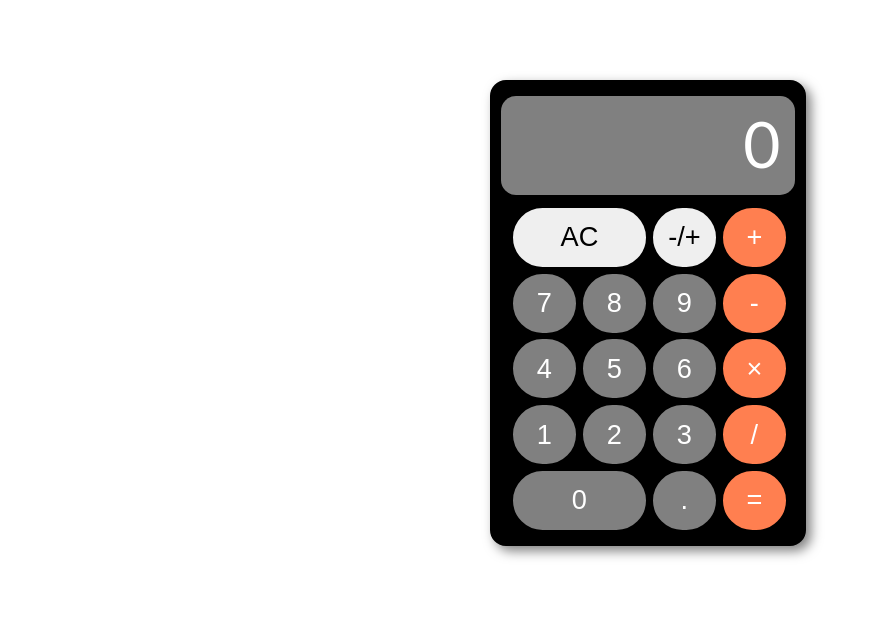
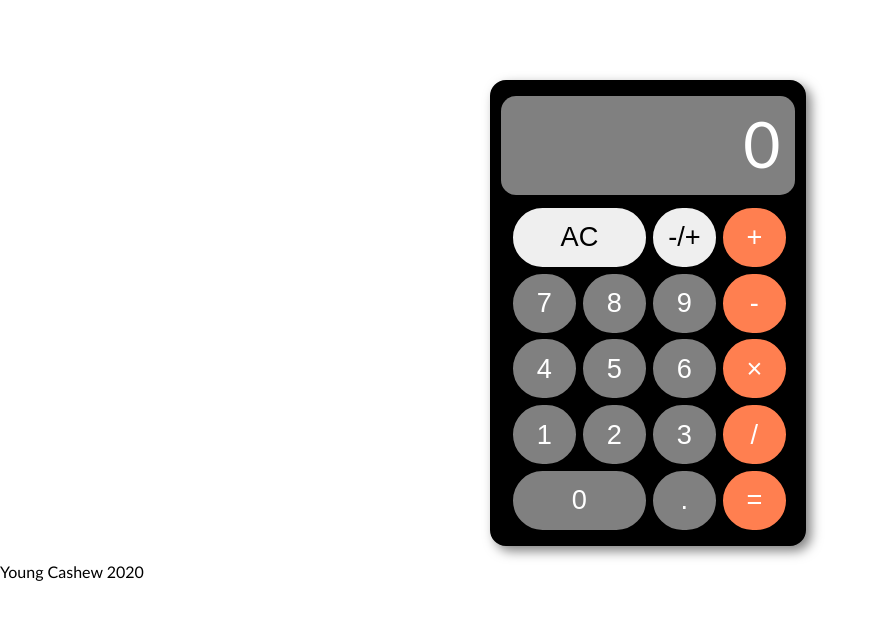
Before and after one commit to AntwuanDixon/top-calculator, a plain HTML site: page index-attempt-2.html in a window 1280 px wide. Shown: the whole page, without its empty margins (0-881 px from the left). Drawn offline with Linux system fonts and the light colour scheme.

Commit message:
add branding

```diff
--- a/index-attempt-2.html
+++ b/index-attempt-2.html
@@ -36,6 +36,11 @@
             </div>
         </div>
     </section>
+    <footer>
+        <p>
+            Young Cashew 2020
+        </p>
+    </footer>
 </body>
 <script src='main-attempt-2.js'></script>
 </html>
```
